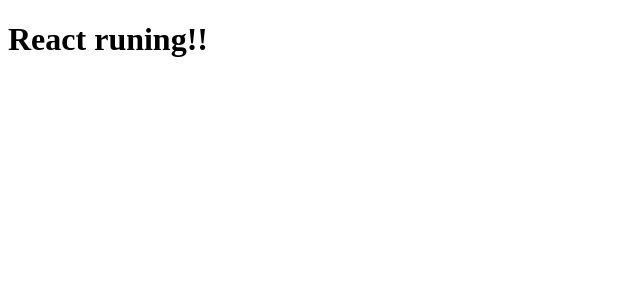
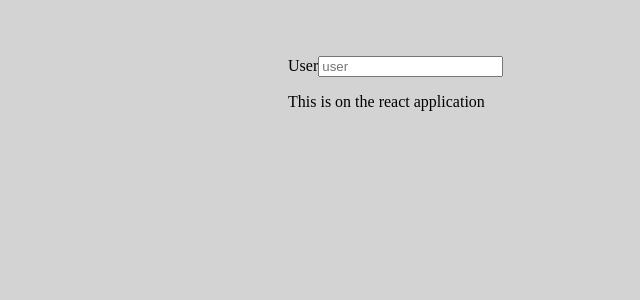
Before and after one commit to jalbertomr/react-form-validation, a React (Create React App) app: page / in a window 1280 px wide. Shown: the top 300 px of the page, without its empty margins (0-640 px from the left). Built offline with nearby package versions, Linux system fonts and the light colour scheme.

Commit message:
user field and styles

```diff
--- a/src/App.js
+++ b/src/App.js
@@ -2,7 +2,13 @@
 
 const App = () => {
   return (
-    <h1>React runing!!</h1>
+    <main>
+      <form action="#">
+         <label htmlFor="">User</label>
+         <input type="text" placeholder="user"></input>
+         <p>This is on the react application</p>
+      </form>
+    </main>
   );
 }
 
--- a/src/index.js
+++ b/src/index.js
@@ -1,6 +1,7 @@
 import React from 'react';
 import ReactDOM from 'react-dom';
 import App from './App';
+import './styles.css';
 
 ReactDOM.render(
   <React.StrictMode>
--- /dev/null
+++ b/src/styles.css
@@ -0,0 +1,14 @@
+* {
+    box-sizing: border-box;
+}
+
+body {
+    background: lightgray;
+}
+
+main {
+    max-width: 800px;
+    width: 80%;
+    margin: auto;
+    padding: 48px;
+}
```
